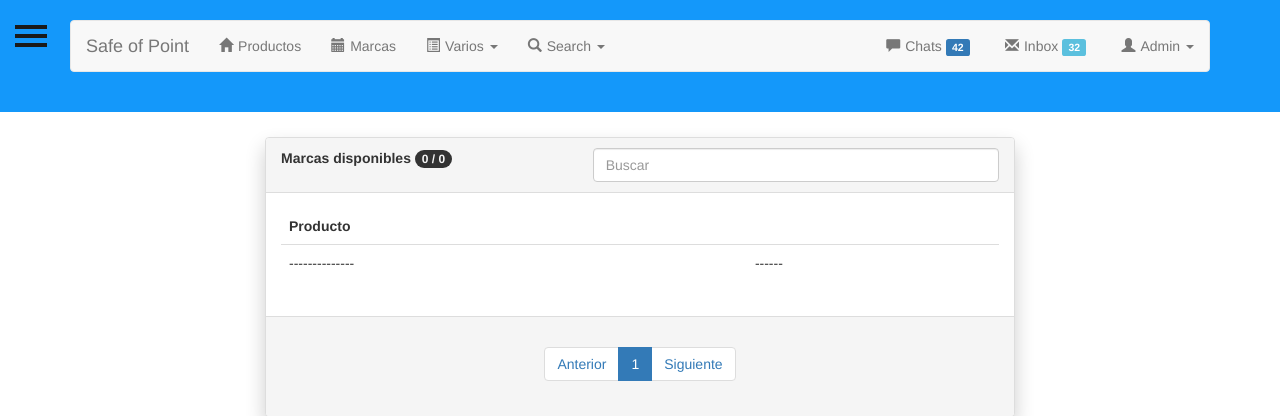
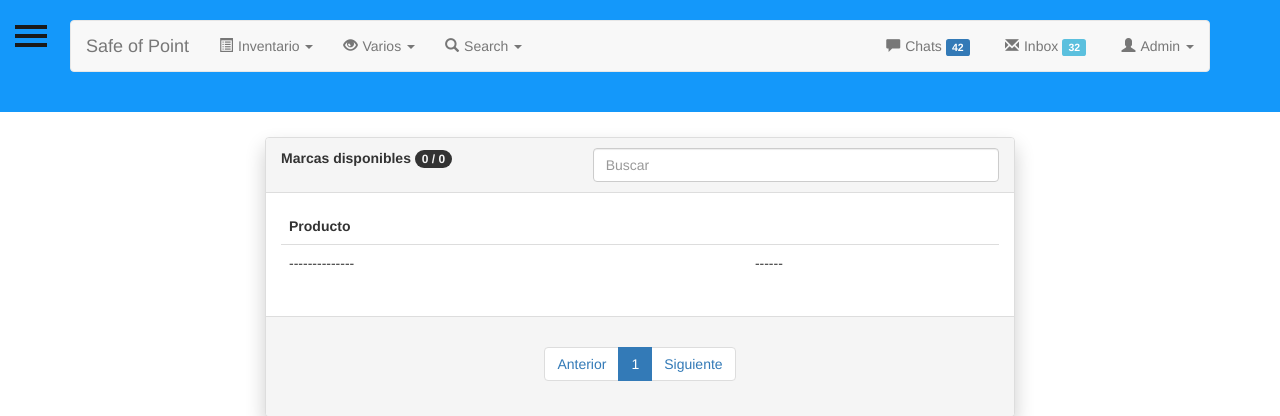
Before and after one commit to Ezla/PVenta, a Django app: page /Marca/Lista/1/ in a window 1280 px wide. Shown: the top 416 px of the page. Run offline with Django 3.2, Linux system fonts and the light colour scheme; the visitor is signed in with stand-in values (Sample User, id 1); data that the repository does not hold is empty; some libraries are stand-ins or nearby versions.

Commit message:
Se modifico la vista de lista de productos para aceptar un parametro de filtrado por marca, y se agrego enlase a esta busqueda desde el listado de marcas. Ademas se modifico el menu para tener mas consistencia.

```diff
--- a/Apps/Producto/views.py
+++ b/Apps/Producto/views.py
@@ -36,16 +36,22 @@ class ProductoLista(LoginRequiredMixin, ListView):
         total = Producto.objects.count()
         context['total_productos'] = total
         buscar = self.request.GET.get('buscar_prod')
+        marca = self.request.GET.get('marca_prod')
         if buscar:
             context['encontrado_productos'] = Producto.objects.filter(descripcion__icontains=buscar).count()
+        elif marca:
+            context['encontrado_productos'] = Producto.objects.filter(marca__marca=marca).count()
         else:
             context['encontrado_productos'] = total
         return context
 
     def get_queryset(self):
         buscar = self.request.GET.get('buscar_prod')
+        marca = self.request.GET.get('marca_prod')
         if buscar:
             return Producto.objects.filter(descripcion__icontains=buscar)
+        elif marca:
+            return Producto.objects.filter(marca__marca=marca)
         else:
             return Producto.objects.all()
 
--- a/templates/Producto/marca_list.html
+++ b/templates/Producto/marca_list.html
@@ -35,11 +35,11 @@
             {% endif %}
 			{% for prod in object_list %}
 				<tr>
-					<td><a class="btn btn-default btn-sm btn-block">{{prod.marca}}</a></td>
+					<td><a href="{% url 'Producto:url_lista' 1 %}?marca_prod={{ prod.marca }}" title="Ver productos de esta marca." class="btn btn-default btn-sm btn-block">{{prod.marca}}</a></td>
 
 					<td><a href=""></a>
 						<div class="btn-group pull-right">
-                            <button type="button" class="btn btn-default btn-sm dropdown-toggle" data-toggle="dropdown">
+                            <button type="button" title="Opciones." class="btn btn-default btn-sm dropdown-toggle" data-toggle="dropdown">
                                 <span class="glyphicon glyphicon-cog"></span> <span class="caret"></span>
                             </button>
                             <ul class="dropdown-menu" role="menu">
--- a/templates/Producto/producto_form.html
+++ b/templates/Producto/producto_form.html
@@ -46,7 +46,7 @@
 
 <div class="panel panel-default offer">
     <div class="panel-heading">
-        <h3>Producto</h3>
+        <h3> <i class="glyphicon glyphicon-barcode"></i> Producto </h3>
     </div>
     <div class="panel-body">
         <form role="form" method="POST">{% csrf_token %}
--- a/templates/Producto/producto_list.html
+++ b/templates/Producto/producto_list.html
@@ -40,12 +40,12 @@
             {% endif %}
 			{% for prod in object_list %}
 				<tr>
-					<td><a href="{% url 'Producto:url_consultar' prod.id %}" class="btn btn-default btn-sm btn-block">{{prod.descripcion}}</a></td>
+					<td><a href="{% url 'Producto:url_consultar' prod.id %}" title="Ver detalles del producto." class="btn btn-default btn-sm btn-block">{{prod.descripcion}}</a></td>
 					<td class="hidden-xs">$ {{prod.punitario}}</td>
 					<td class="hidden-xs">$ {{prod.pmayoreo}}</td>
 					<td><a href=""></a>
 						<div class="btn-group pull-right">
-						  <button type="button" class="btn btn-default btn-sm dropdown-toggle"
+						  <button type="button" title="Opciones." class="btn btn-default btn-sm dropdown-toggle"
 						          data-toggle="dropdown">
 						    <span class="glyphicon glyphicon-cog"></span> <span class="caret"></span>
 						  </button>
--- a/templates/base.html
+++ b/templates/base.html
@@ -28,10 +28,20 @@
                     <!-- Collect the nav links, forms, and other content for toggling -->
                     <div class="collapse navbar-collapse" id="bs-example-navbar-collapse-1">
                         <ul class="nav navbar-nav">
-                            <li><a href="{% url 'Producto:url_lista' 1 %}"><span class="glyphicon glyphicon-home"></span>Productos</a></li>
-                            <li><a href="{% url 'Producto:url_lista_marca' 1 %}"><span class="glyphicon glyphicon-calendar"></span>Marcas</a></li>
                             <li class="dropdown"><a href="#" class="dropdown-toggle" data-toggle="dropdown"><span
-                                class="glyphicon glyphicon-list-alt"></span>Varios <b class="caret"></b></a>
+                                class="glyphicon glyphicon-list-alt"></span>Inventario <b class="caret"></b></a>
+                                <ul class="dropdown-menu">
+                                    <li role="presentation" class="dropdown-header"><span class="glyphicon glyphicon-barcode"></span>Productos</li>
+                                    <li><a href="{% url 'Producto:url_lista' 1 %}"> Lista de productos </a></li>
+                                    <li><a href="{% url 'Producto:url_nuevo' %}"> Nuevo producto </a></li>
+                                    <li role="presentation" class="divider"></li>
+                                    <li role="presentation" class="dropdown-header"><span class="glyphicon glyphicon-tags"></span>Marcas</li>
+                                    <li><a href="{% url 'Producto:url_lista_marca' 1 %}"> Lista de marcas </a></li>
+                                    <li><a href="{% url 'Producto:url_nueva_marca' %}"> Nueva marca </a></li>
+                                </ul>
+                            </li>
+                            <li class="dropdown"><a href="#" class="dropdown-toggle" data-toggle="dropdown"><span
+                                class="glyphicon glyphicon-eye-open"></span>Varios <b class="caret"></b></a>
                                 <ul class="dropdown-menu">
                                     <li><a href="#">Biografias</a></li>
                                     <li><a href="#">Mapas</a></li>
```
